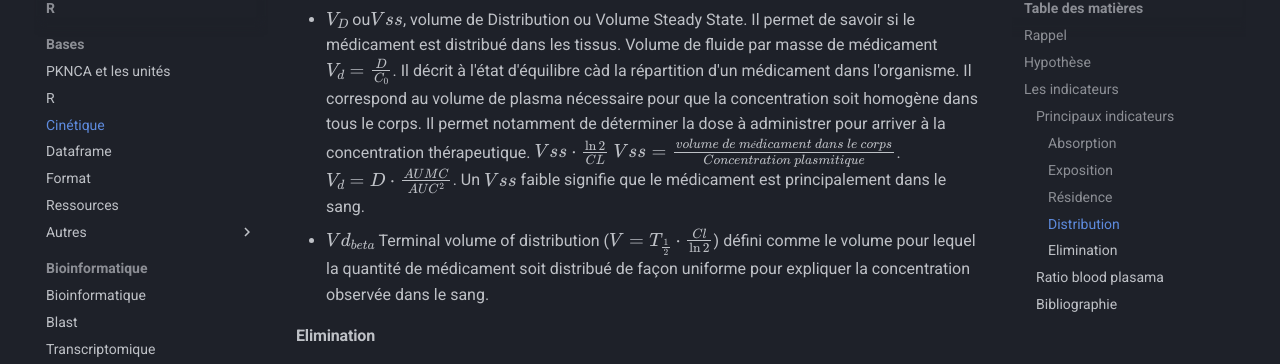
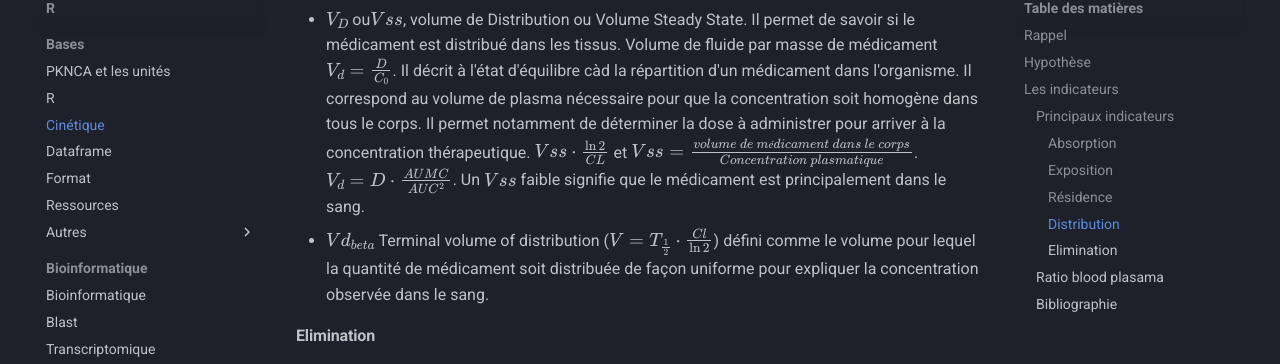
Before and after one commit to gdemare/Informatique, an MkDocs documentation site: the page built from docs/r/bases/cinétique.md, in a window 1280 px wide and 900 px high, scrolled down 2805 px. Shown: the part 121-485 px from the top of the window. Built offline with MkDocs 1.6.1 and Material for MkDocs 9.7.7, drawn with Linux system fonts in a browser that asks for light colours; comment, search, counter and statistics services are not loaded.

Commit message:
Update cinétique.md

```diff
--- a/docs/r/bases/cinétique.md
+++ b/docs/r/bases/cinétique.md
@@ -67,8 +67,8 @@ Convention de nommage des principales valeurs :
 * Mean Absorption Time (MAT) - $MAT = MRT_{po} - MRT_{IV}$ : temps moyen d'absorption complète du médicament.
 #### Distribution
 
-* $V_D$ ou$Vss$, volume de Distribution ou Volume Steady State. Il permet de savoir si le médicament est distribué dans les tissus. Volume de fluide par masse de médicament $V_d = \frac{D}{C_0}$. Il décrit à l'état d'équilibre càd la répartition d'un médicament dans l'organisme. Il correspond au volume de plasma nécessaire pour que la concentration soit homogène dans tous le corps. Il permet notamment de déterminer la dose à administrer pour arriver à la concentration thérapeutique. $Vss \cdot \frac {\ln 2}{CL}$ $Vss = \frac{volume\ de\ médicament\ dans\ le\ corps}{Concentration\ plasmitique}$. $V_d = D \cdot \frac{AUMC}{AUC^2}$. Un $Vss$ faible signifie que le médicament est principalement dans le sang.
-* $Vd_{beta}$ Terminal volume of distribution ($V = T_{\frac{1}{2}} \cdot \frac{Cl}{\ln 2}$) défini comme le volume pour lequel la quantité de médicament soit distribué de façon uniforme pour expliquer la concentration observée dans le sang.
+* $V_D$ ou$Vss$, volume de Distribution ou Volume Steady State. Il permet de savoir si le médicament est distribué dans les tissus. Volume de fluide par masse de médicament $V_d = \frac{D}{C_0}$. Il décrit à l'état d'équilibre càd la répartition d'un médicament dans l'organisme. Il correspond au volume de plasma nécessaire pour que la concentration soit homogène dans tous le corps. Il permet notamment de déterminer la dose à administrer pour arriver à la concentration thérapeutique. $Vss \cdot \frac {\ln 2}{CL}$ et $Vss = \frac{volume\ de\ médicament\ dans\ le\ corps}{Concentration\ plasmatique}$. $V_d = D \cdot \frac{AUMC}{AUC^2}$. Un $Vss$ faible signifie que le médicament est principalement dans le sang.
+* $Vd_{beta}$ Terminal volume of distribution ($V = T_{\frac{1}{2}} \cdot \frac{Cl}{\ln 2}$) défini comme le volume pour lequel la quantité de médicament soit distribuée de façon uniforme pour expliquer la concentration observée dans le sang.
 #### Elimination
 
 * $t_{\frac{1}{2}e} = \frac{\ln{2}}{k_e}$ temps de demi vie d'éliminitation càd temps nécessaire pour éliminer la moitié du médicament.
```
